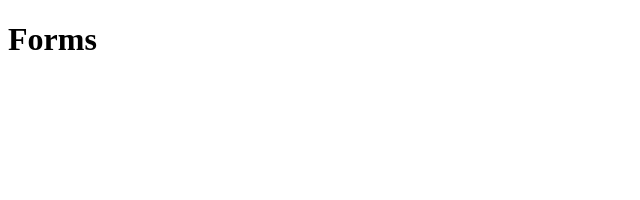
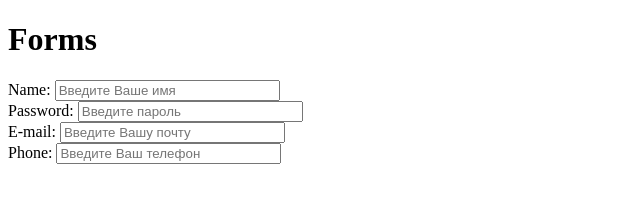
Before and after one commit to justanobody123/Web, a plain HTML site: page 03-Forms/index.html in a window 1280 px wide. Shown: the whole page, without its empty margins (0-640 px from the left). Drawn offline with Linux system fonts and the light colour scheme.

Commit message:
Classwork DONE

```diff
--- a/03-Forms/index.html
+++ b/03-Forms/index.html
@@ -2,11 +2,41 @@
 
 <html lang="en" xmlns="http://www.w3.org/1999/xhtml">
 <head>
-    <meta charset="utf-8" />
-    <title>Forms</title>
+	<meta charset="utf-8">
+	<title>Forms</title>
 </head>
 <body>
 	<h1>Forms</h1>
+	<form action="handler.php" method="get">
+		<div>
+			<label for="first_name">Name:</label>
+			<input type="text" placeholder="Введите Ваше имя" name="first_name" id="first_name" required
+				   size="25"
+				   minlength="3" maxlength="8"
+				   pattern="^[A-Z][a-z]*">
+		</div>
 
+		<div>
+			<label for="passwd">Password:</label>
+			<input type="password" placeholder="Введите пароль" name="passwd" id="passwd"
+				   size="25"
+				   minlength="8" maxlength="24">
+		</div>
+
+		<div>
+			<label for="email">E-mail:</label>
+			<input type="email" placeholder="Введите Вашу почту" name="email" id="email"
+				   size="25"
+				   minlength="5" maxlength="24">
+		</div>
+		<div>
+			<label for="phone">Phone:</label>
+			<input type="tel" placeholder="Введите Ваш телефон" name="phone" id="phone"
+				   size="25"
+				   minlength="5" maxlength="24">
+		</div>
+
+
+	</form>
 </body>
 </html>
```
Also changed, not shown: index.html (+2 -2 lines).
